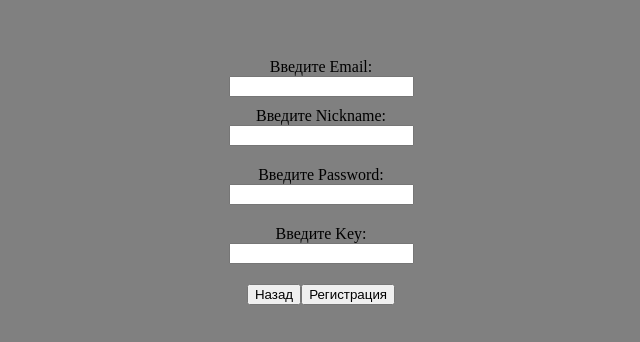
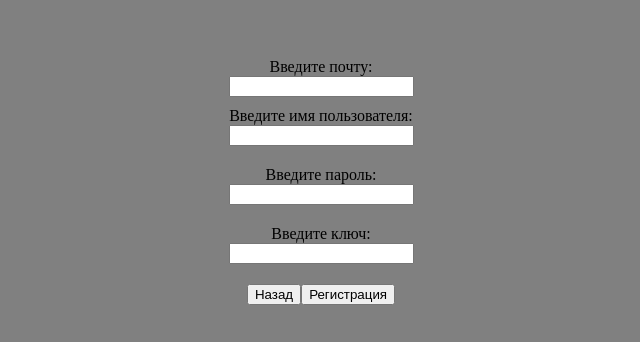
Before and after one commit to KaralchukArtem/Cinema, an Angular app in the folder front-end-app/: page /registration in a window 1280 px wide. Shown: the part 160-502 px from the top of the page, without its empty margins (319-959 px from the left). Built offline with nearby package versions, Linux system fonts and the light colour scheme; no server answers.

Commit message:
feat: new v

```diff
--- a/front-end-app/src/app/app-routing.module.ts
+++ b/front-end-app/src/app/app-routing.module.ts
@@ -23,7 +23,7 @@ const routes: Routes = [
     {path: 'admin', component: AdminComponent},
     {path: 'user', component: UserComponent},
     {path: 'pdf', component:TicketsPdfComponent},
-    {path: '*', redirectTo: 'view-cinema', pathMatch: 'full'}
+    {path: '', redirectTo: 'view-cinema', pathMatch: 'full'}
 ];
 
 @NgModule({
--- a/front-end-app/src/app/buy-ticket/buy-ticket.component.html
+++ b/front-end-app/src/app/buy-ticket/buy-ticket.component.html
@@ -8,6 +8,7 @@
           <li>Название фильма: {{film.name}}</li>
           <li>Время:  {{film.time}}</li>
           <li>Дата:  {{date}}</li>
+          <li>Длительность:  {{film.long}}</li>
         </ul>
       </div>
     </div>
--- a/front-end-app/src/app/buy-ticket/buy-ticket.component.ts
+++ b/front-end-app/src/app/buy-ticket/buy-ticket.component.ts
@@ -39,7 +39,7 @@ export class BuyTicketComponent implements OnInit {
     private router: Router) {
     this.film = buytickets.film;
     this.dateFilm = buytickets.Date;
-    this.date = `${this.dateFilm.getFullYear()} - ${this.dateFilm.getMonth() + 1} - ${this.dateFilm.getDate()}`;
+    this.date = `${this.dateFilm.getFullYear()} - 0${this.dateFilm.getMonth() + 1} - ${this.dateFilm.getDate()}`;
 
     console.log(this.film);
   }
@@ -90,8 +90,6 @@ export class BuyTicketComponent implements OnInit {
 
       let felted = this.allTickets.filter(k => k.filmname === this.buytickets.film.name && k.datefilm === this.buytickets.film.date);
       this.fillSeatMap(felted);
-
-
     });
   }
 
@@ -110,7 +108,7 @@ export class BuyTicketComponent implements OnInit {
           this.tickets.hallname = this.film.hall.nameHall.toString();
           this.tickets.filmname = this.film.name;
           this.tickets.seat = this.seatsUser[i]; // array
-          this.tickets.datefilm = `${this.dateFilm.getFullYear()}-${this.dateFilm.getMonth() + 1}-${this.dateFilm.getDate()}`;
+          this.tickets.datefilm = `${this.dateFilm.getFullYear()}-0${this.dateFilm.getMonth() + 1}-${this.dateFilm.getDate()}`;
           this.buytickets.tickets.push(this.tickets);
           this.httpService.postUpdateHall(this.film).subscribe((date: any) => {
             console.log(date);
--- a/front-end-app/src/app/login/login.component.html
+++ b/front-end-app/src/app/login/login.component.html
@@ -1,8 +1,8 @@
 <div>
     <div class="form-group">
-        <label>Введите Email:</label><br>
+        <label>Введите почту:</label><br>
         <input class="form-control" type="text" [(ngModel)]="email"/><br>
-        <label>Введите Password:</label><br>
+        <label>Введите пароль:</label><br>
         <input class="form-control" type="text" [(ngModel)]="password"/><br>
         <button routerLink="/view-cinema">Назад</button>
         <button (click)="submit()">Вход</button>
--- a/front-end-app/src/app/registration/registration.component.html
+++ b/front-end-app/src/app/registration/registration.component.html
@@ -1,19 +1,19 @@
 <div>
     <div class="form-group">
         <div class="form-control">
-            <label>Введите Email:</label><br>
+            <label>Введите почту:</label><br>
             <input type="text" name="email" [(ngModel)]="account.email"/>
         </div>
         <div class="form-control">
-            <label>Введите Nickname:</label><br>
+            <label>Введите имя пользователя:</label><br>
             <input class="form-control" type="text" name="nickname" [(ngModel)]="account.nickname"/>
         </div>
         <div class="form-control">
-            <label>Введите Password:</label><br>
+            <label>Введите пароль:</label><br>
             <input class="form-control" type="text" name="password" [(ngModel)]="account.password"/>
         </div>
         <div class="form-control">
-            <label>Введите Key:</label><br>
+            <label>Введите ключ:</label><br>
             <input class="form-control" type="text" name="key" [(ngModel)]="account.lower_admin_rights.key"/>
         </div>
         <button routerLink="/view-cinema">Назад</button>
--- a/front-end-app/src/app/tickets-pdf/tickets-pdf.component.html
+++ b/front-end-app/src/app/tickets-pdf/tickets-pdf.component.html
@@ -9,9 +9,11 @@
               <th>Название фильма</th>
               <th>Дата</th>
               <th>Время</th>
+              <th>Дительность</th>
+              <th>Зал</th>
+              <th>Место</th>
+              <th>Ряд</th>
               <th>Стоимость</th>
-              <th>Зал</th>
-              <th>Количество</th>
             </tr>
           </div>
           <div class="table-content">
@@ -22,6 +24,8 @@
               <td>{{item.timefilm}}</td>
               <td>{{item.cost}}</td>
               <td>{{item.hallname}}</td>
+              <td>{{item.seat.cell + 1}}</td>
+              <td>{{item.seat.row + 1}}</td>
               <td>{{item.number_of_tickets}}</td>
             </tr>
           </div>
--- a/front-end-app/src/app/view-cinema/view-cinema.component.html
+++ b/front-end-app/src/app/view-cinema/view-cinema.component.html
@@ -2,6 +2,7 @@
 <div class="conteiner">
     <div class="left-side">
         <div class="info-view">
+            <img src="../../assets/img/viking.jpg" alt="">
         </div>
         <div class="info-block">
             <ul>
@@ -38,7 +39,7 @@
                 </ul>
                 <ul>
                     <li *ngFor="let t of films">{{t.time}}
-                        <button (click)="buyTickets(t.name,t.time)">buy</button>
+                        <button (click)="buyTickets(t.name,t.time)">купить</button>
                     </li>
                 </ul>
             </div>
--- a/front-end-app/src/app/view-cinema/view-cinema.component.ts
+++ b/front-end-app/src/app/view-cinema/view-cinema.component.ts
@@ -39,9 +39,11 @@ export class ViewCinemaComponent implements OnInit {
         let today = new Date(date);
         let strDateStart = element.dateStart.toString().split('-');
         let dateStart = new Date(`${strDateStart[0]}-${strDateStart[1]}-${strDateStart[2]}`);
+        let strdateFilm = elementFilm.date.toString().split('-');
+        let dateFilm = new Date(`${strdateFilm[0]}-${strdateFilm[1]}-${strdateFilm[2]}`);
         if (
-          today <= dateEnd &&
-          today >= dateStart
+          (today <= dateEnd && today >= dateStart) &&
+          (today.toLocaleDateString() == dateFilm.toLocaleDateString())
         ) {
           this.films.push(elementFilm);
         }
```
Also changed, not shown: 1 other file (tests, documents, lock files or other folders).
